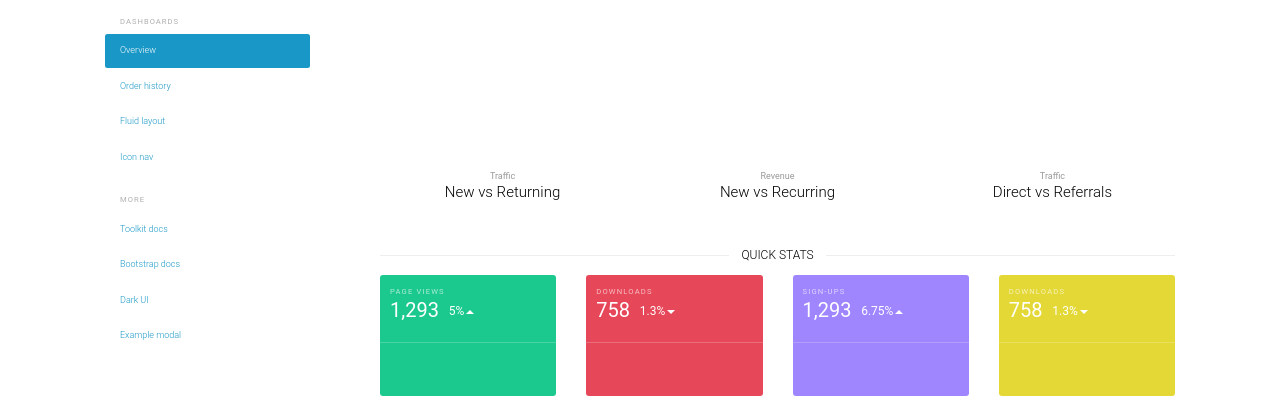
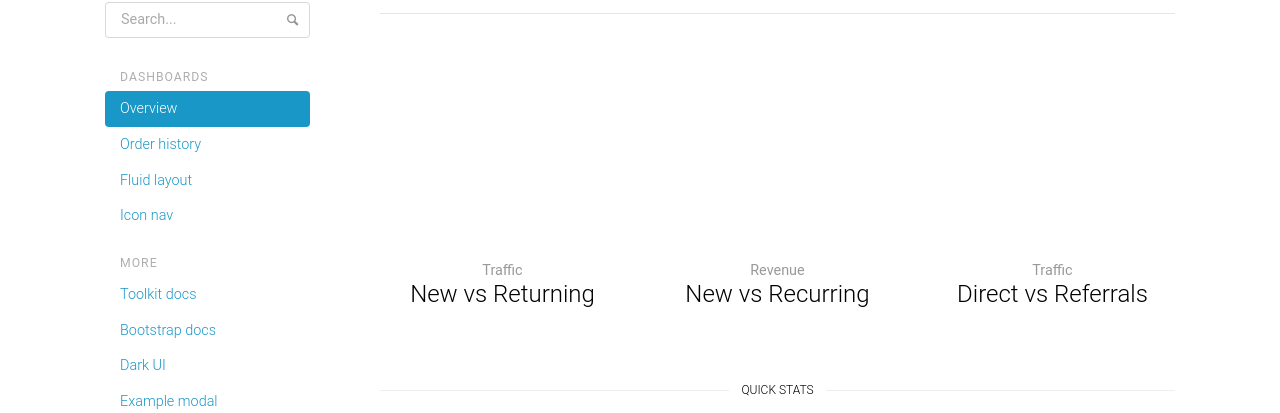
Before and after one commit to JonRydarowski/Automations, a plain HTML site: page root/office_automations.html in a window 1280 px wide. Shown: the part 115-528 px from the top of the page. Drawn offline with nearby package versions, Linux system fonts and the light colour scheme.

Commit message:
new theme light template

```diff
--- a/root/office_automations.html
+++ b/root/office_automations.html
@@ -4,8 +4,10 @@
     <meta charset="utf-8">
     <meta http-equiv="X-UA-Compatible" content="IE=edge">
     <meta name="viewport" content="width=device-width, initial-scale=1">
-	<link href="CSS/bootstrap.css" rel="stylesheet" type="text/css">
-<link href="assets/css/toolkit-light.css" rel="stylesheet type="text/css">
+	<link href="assets/css/toolkit-light.css" rel="stylesheet type="text/css">
+	<link href="assets/css/docs.css" rel="stylesheet type="text/css">
+	<link href="assets/css/application.css" rel="stylesheet type="text/css">
+
 	<title>
 		Dashboard
 		</title>
```
